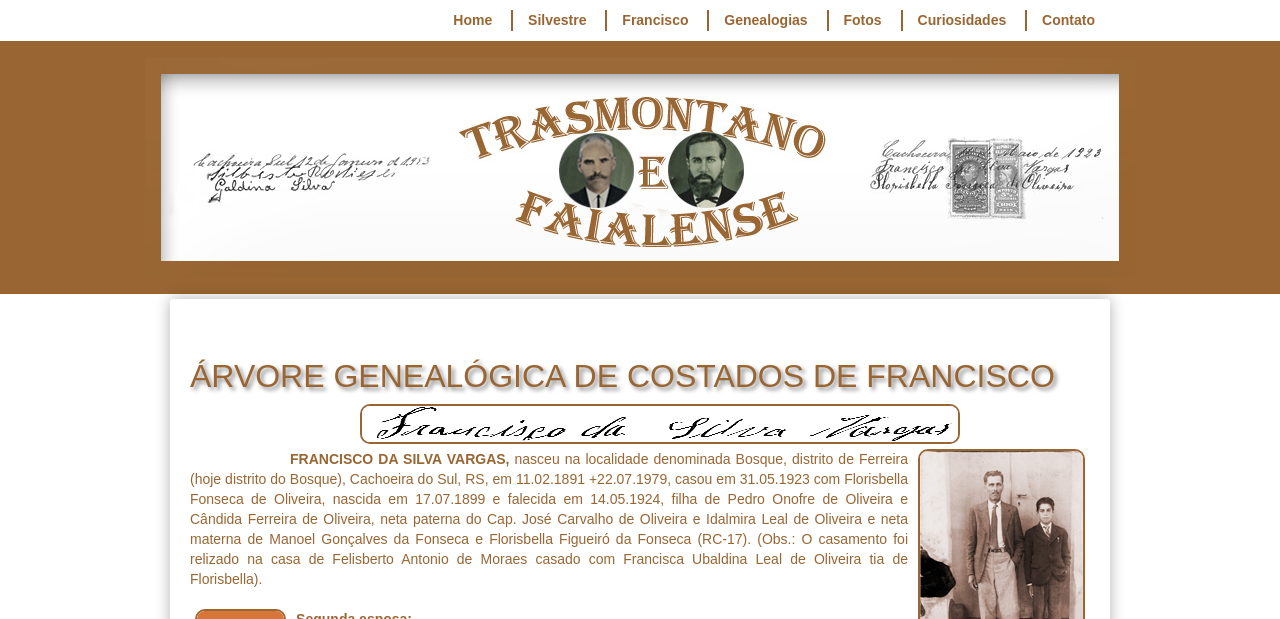
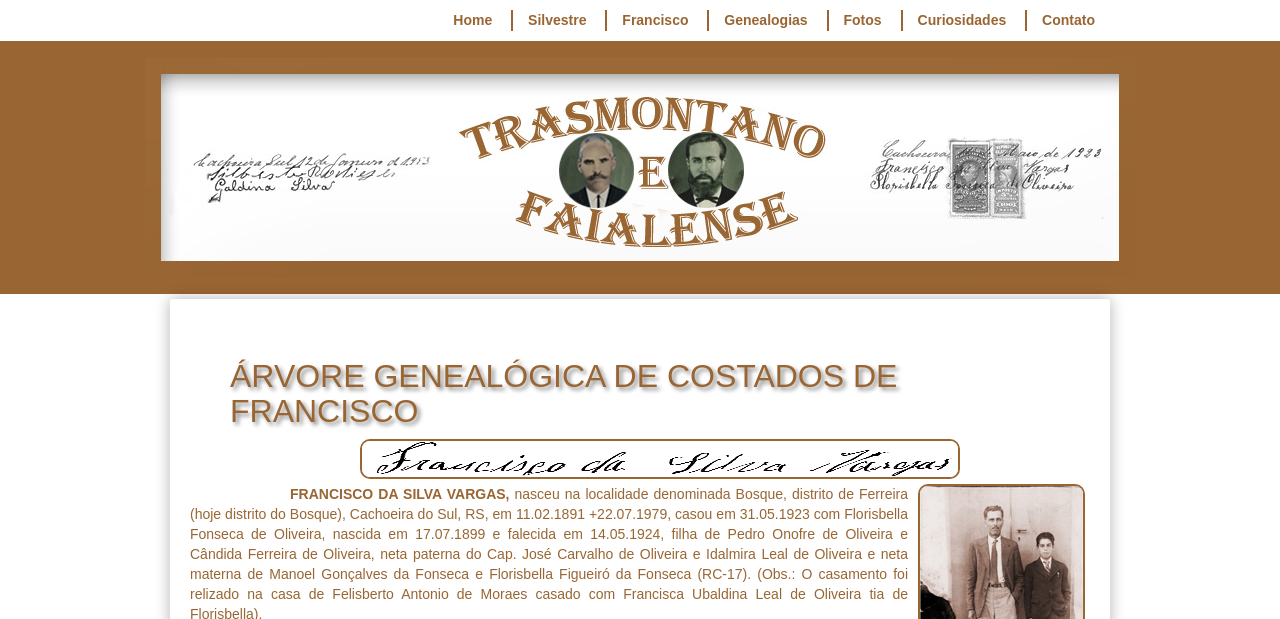
Before and after one commit to claudiovargas1955/claudiovargas1955.github.io, a Jekyll site: the page built from _pages/arvore-genealogica-de-costados-de-francisco.html, in a window 1280 px wide. Shown: the top 619 px of the page. Built offline with Jekyll 4.4.1, drawn with Linux system fonts in a browser that asks for light colours; some web fonts are replaced; grey boxes are pictures that could not be loaded.

Commit message:
Update arvore-genealogica-de-costados-de-francisco.html

```diff
--- a/_pages/arvore-genealogica-de-costados-de-francisco.html
+++ b/_pages/arvore-genealogica-de-costados-de-francisco.html
@@ -86,10 +86,10 @@ details[open] summary {color:#996633;
   h3{text-shadow: 3px 3px 4px #888;
      font-size:30px;
      font-weight:bold;
+     }
+
+  h1{text-shadow: 3px 3px 4px #888;
      margin-left: 40px;
-    }
-
-  h1{text-shadow: 3px 3px 4px #888;
     }
 
 </style>
```
